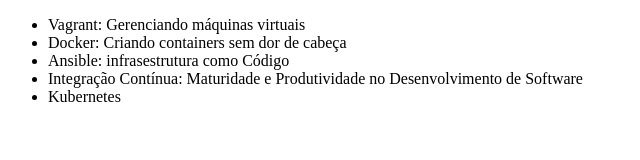
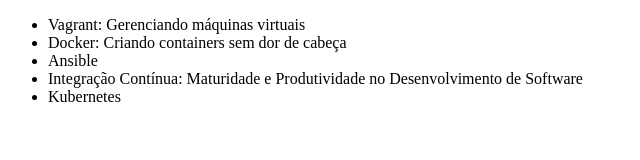
Before and after one commit to Artur-chagas-shu/git-curso, a plain HTML site: page index.html in a window 1280 px wide. Shown: the whole page, without its empty margins (0-640 px from the left). Drawn offline with Linux system fonts and the light colour scheme.

Commit message:
Revert "mudando nome Ansible"
This reverts commit fffd3c4de408c7937ab7a89ab0624d987d39dd0b.

```diff
--- a/index.html
+++ b/index.html
@@ -8,7 +8,7 @@
     <ul>
         <li>Vagrant: Gerenciando máquinas virtuais</li>
         <li>Docker: Criando containers sem dor de cabeça</li>
-        <li>Ansible: infrasestrutura como Código</li>
+        <li>Ansible</li>
         <li>Integração Contínua: Maturidade e Produtividade no Desenvolvimento de Software</li>
         <li>Kubernetes</li>
     </ul>
```
